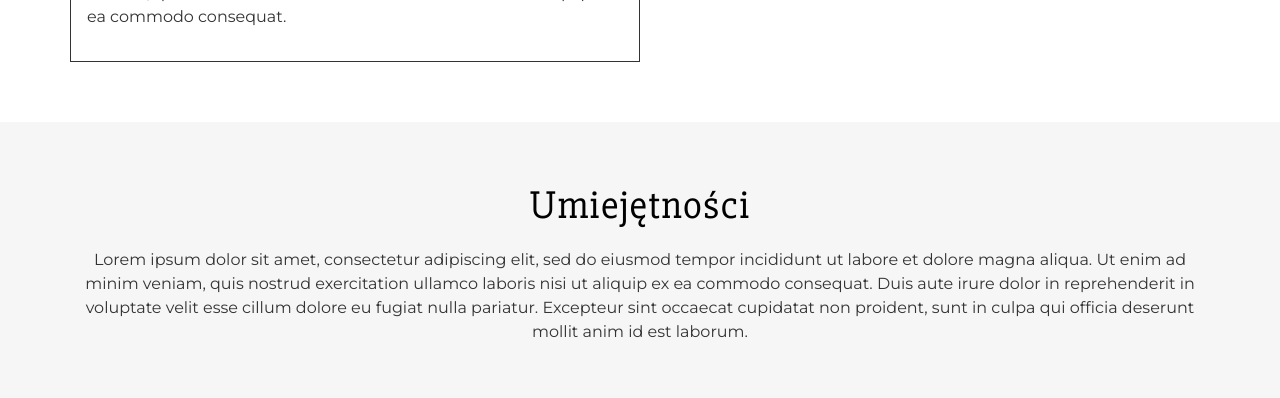
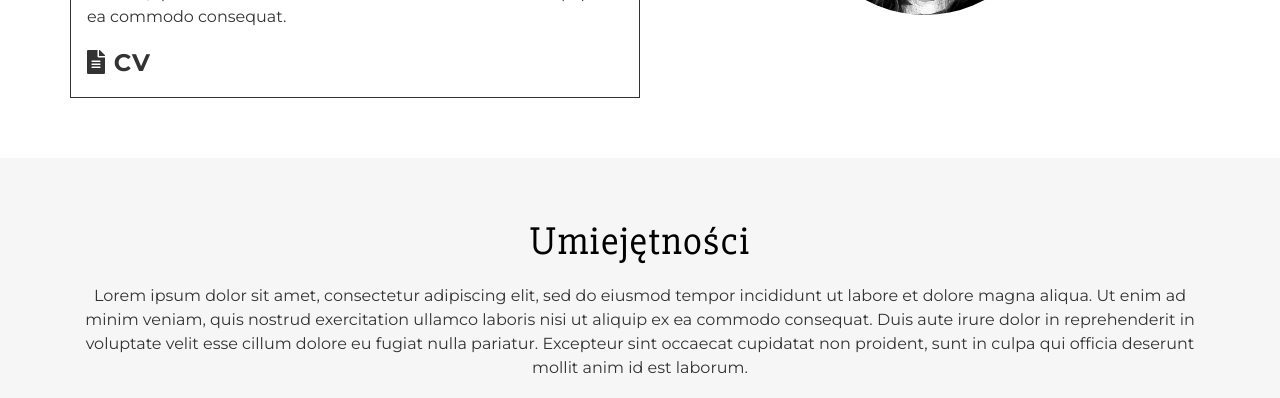
Before and after one commit to karolinamdj/karolinamdj.github.io, a website: page index.html in a window 1280 px wide. Shown: the part 1178-1576 px from the top of the page. Drawn offline with nearby package versions, Linux system fonts and the light colour scheme.

Commit message:
Add CV link

```diff
--- a/index.html
+++ b/index.html
@@ -65,6 +65,7 @@
           sed do eiusmod tempor incididunt ut labore et dolore magna aliqua. Ut enim
           ad minim veniam, quis nostrud exercitation ullamco laboris nisi ut aliquip
           ex ea commodo consequat.</p>
+          <a class="cv" href="#"><i class="fas fa-file-alt"></i> CV</a>
       </div>
       <div class="col-md-5 col-lg-6 photo-container">
         <img src="./images/me.png" alt="my photo">
--- a/sass/style.scss
+++ b/sass/style.scss
@@ -79,6 +79,16 @@ section>.container {
 .about {
   .border-box {
     padding: 1rem;
+  }
+  .cv {
+    text-decoration: none;
+    font-size: 1.5em;
+    color: #333333;
+    font-weight: bold;
+    letter-spacing: 1px;
+    &:hover {
+      color: #ea7c3c;
+    }
   }
   .photo-container {
     display: flex;
```
Also changed, not shown: css/style.css.
